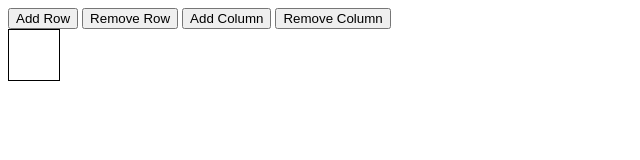
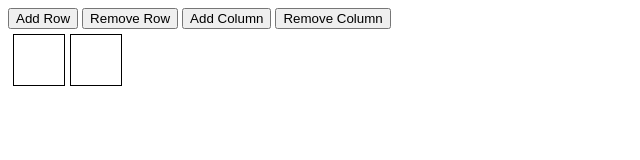
Before and after one commit to Mordyfier/TTP-Assignment-05, a plain HTML site: page index.html in a window 1280 px wide. Both pictures are taken after a click on the button "Add Column". Shown: the whole page, without its empty margins (0-640 px from the left). Drawn offline with Linux system fonts and the light colour scheme.

Commit message:
add-column feature complete

```diff
--- a/script.js
+++ b/script.js
@@ -1,5 +1,6 @@
 const addRow = document.getElementById('add-row');
 const removeRow = document.getElementById('remove-row');
+const addColumn = document.getElementById('add-column');
 
 const grid = document.getElementById('grid');
 
@@ -21,3 +22,9 @@ removeRow.addEventListener('click', () => {
         }
     }
 });
+
+addColumn.addEventListener('click', () => {
+    const newColumn = grid.children[0].cloneNode(true);
+    console.log(grid.children)
+    grid.appendChild(newColumn);
+})
--- a/style.css
+++ b/style.css
@@ -2,14 +2,16 @@ body {
     margin: none;
 }
 .grid {
-    display: grid;
+    display: flex;
 }
-.grid-column {
+/* .grid-column {
     display: flex;
     flex-direction: column;
-}
+} */
 .item {
     border: black 1px solid;
     width: 50px;
     height: 50px;
+    margin-left: 5px;
+    margin-top: 5px;
 }
```
